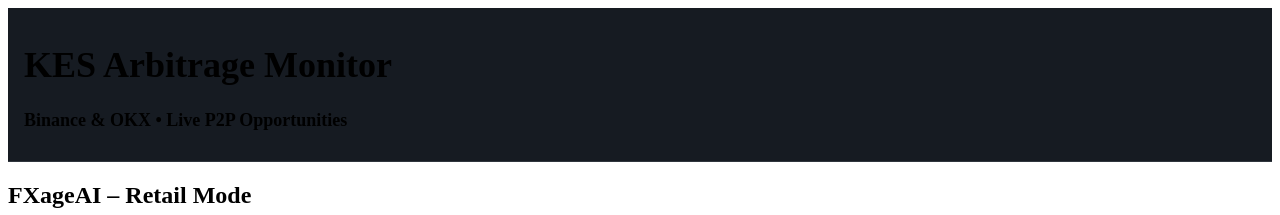
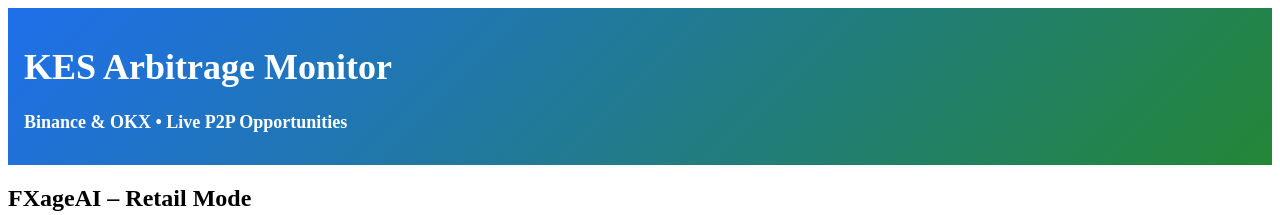
Before and after one commit to mmmskar-dev/kes-arbitrage-pwa, a plain HTML site: page index.html in a window 1280 px wide. Shown: the top 215 px of the page. Drawn offline with Linux system fonts and the light colour scheme; no server answers.

Commit message:
Update index.html

```diff
--- a/index.html
+++ b/index.html
@@ -21,12 +21,12 @@
   }
 
   header {
-    background: #161b22;
-    padding: 12px 16px;
-    font-weight: 600;
-    font-size: 18px;
-    border-bottom: 1px solid #30363d;
-  }
+  background: linear-gradient(135deg, #1f6feb, #238636);
+  padding: 14px 16px;
+  font-weight: 700;
+  font-size: 18px;
+  color: #ffffff;
+}
 
   .container {
     padding: 14px;
```
